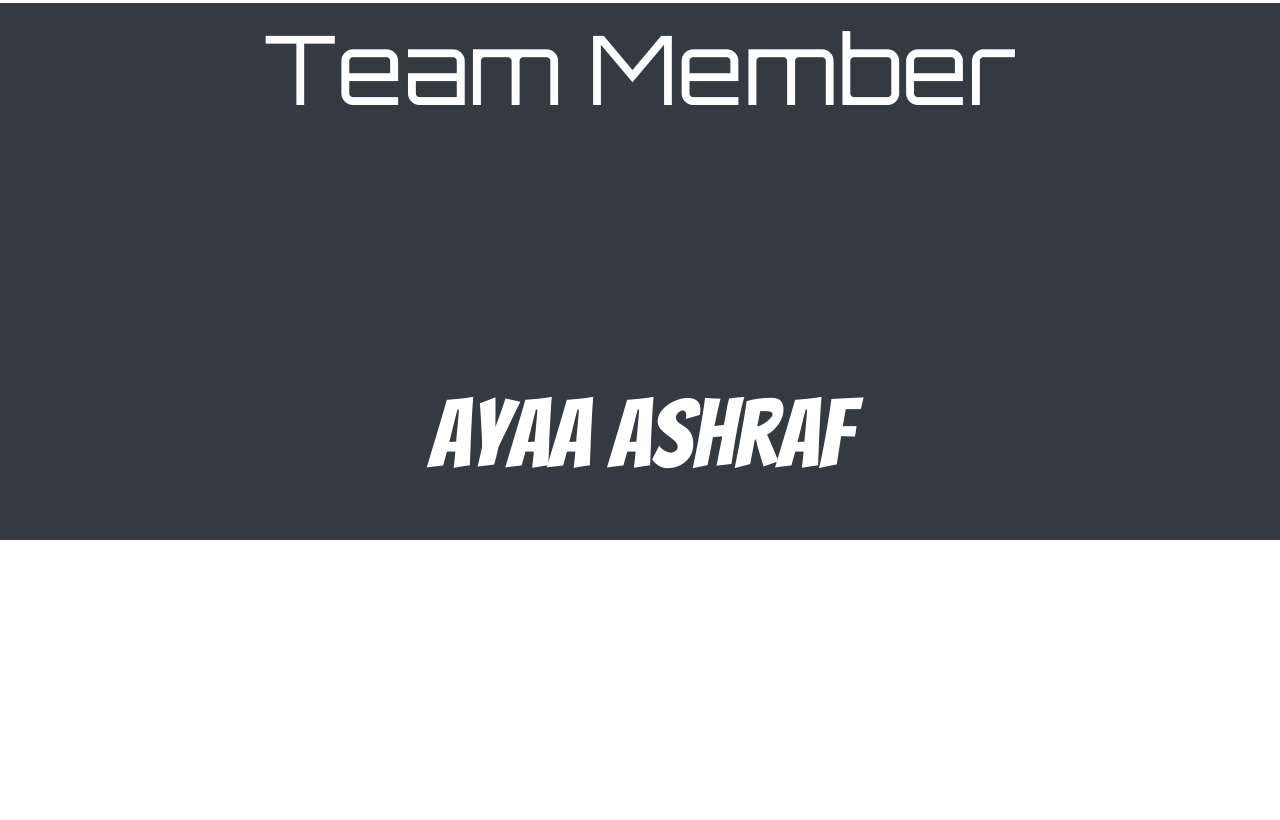
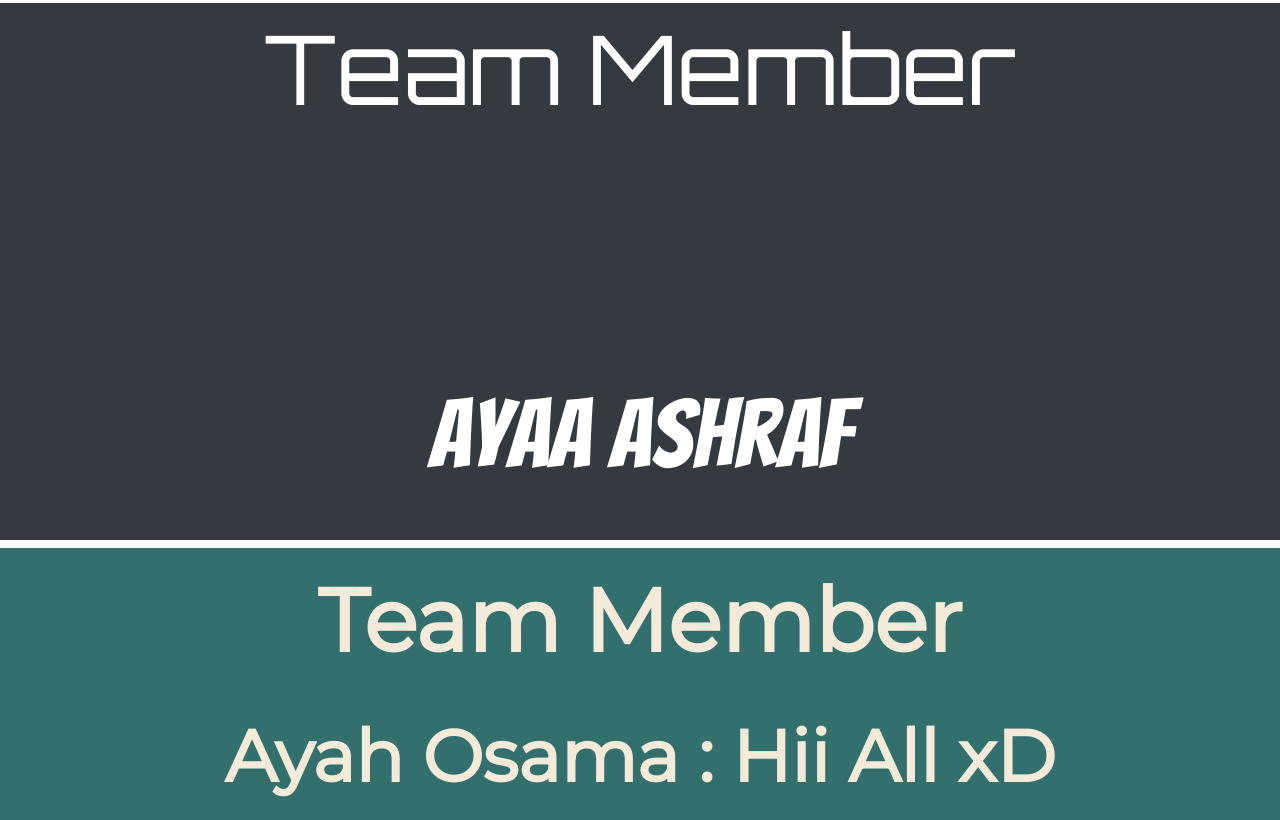
Before and after one commit to fadyfawzy7/routeFirstTask, a plain HTML site: page index.html in a window 1280 px wide. Shown: the part 1341-2161 px from the top of the page. Before the commit the page ends 1889 px from the top, so only its background shows below. Drawn offline with Linux system fonts and the light colour scheme.

Commit message:
Ayah Osama Commit

```diff
--- a/css/index_style.css
+++ b/css/index_style.css
@@ -13,3 +13,17 @@ h3 {
   font-family: "Bangers", cursive;
   margin-top: 250px;
 }
+
+#third-member
+{
+	background-color: #326F6D !important;
+	color: #F3EADA !important;
+}
+.ayah
+{
+	font-family: 'Montserrat', sans-serif;
+	font-weight: 700;
+	margin: 0;
+	padding: 20 10px;
+
+}
--- a/index.html
+++ b/index.html
@@ -4,10 +4,11 @@
 
     <link rel="stylesheet" href="css/bootstrap.min.css" />
     <link rel="stylesheet" href="css/fontawesome-all.min.css" />
+
+    <link href="https://fonts.googleapis.com/css?family=Bangers|Monoton|Orbitron" rel="stylesheet">
+    <link href="https://fonts.googleapis.com/css?family=Montserrat" rel="stylesheet">
+
     <link rel="stylesheet" href="css/index_style.css" />
-    <link href="https://fonts.googleapis.com/css?family=Bangers|Monoton|Orbitron" rel="stylesheet">
-
-
 
 </head>
 
@@ -26,13 +27,24 @@
     </section>
 
 
-    <!--Third Section (Ayaa)-->
+    <!--Third Section (Ayaa Ashraf)-->
 
 
     <section id="secondMember" class="bg-dark text-white">
-        <h2 class="display-1 text-center pt-2 ">Team Member</h2>
-        <h3 class="display-1 text-center pb-5 ">Ayaa Ashraf</h3>
+        <h2 class="display-1 text-center pt-2">Team Member</h2>
+        <h3 class="display-1 text-center pb-5">Ayaa Ashraf</h3>
     </section>
+
+
+    <!--Fourth Section (Ayah Osama)-->
+
+    <section id="third-member" class="text-white">
+        <div class="container">
+            <h2 class="display-2 text-center ayah">Team Member</h2>
+            <h3 class="display-3 text-center ayah">Ayah Osama : Hii All xD</h3>
+        </div>
+    </section> <!--End-of-Section-->
+
 
 
 
```
